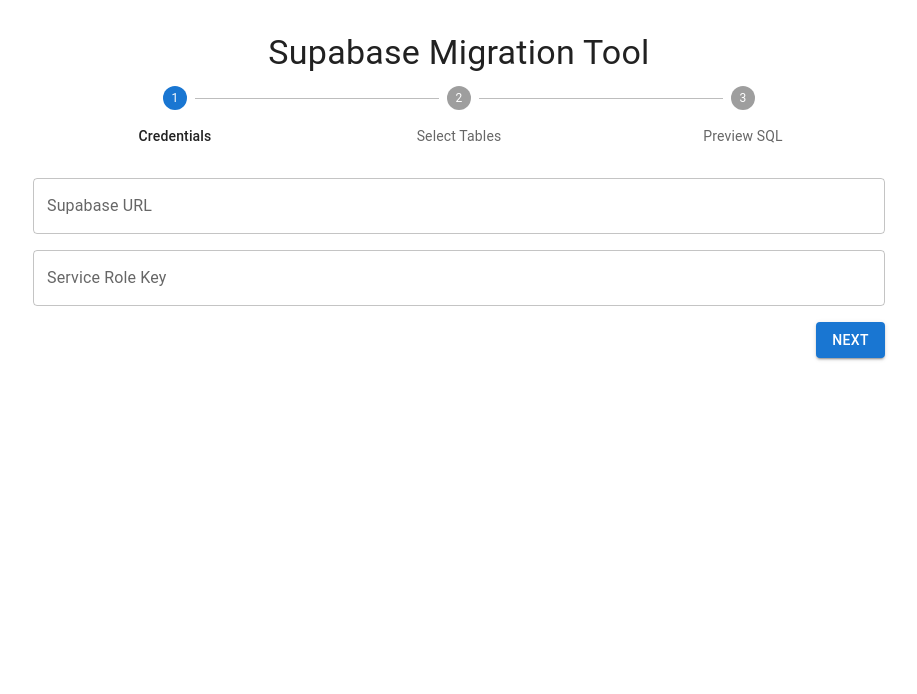
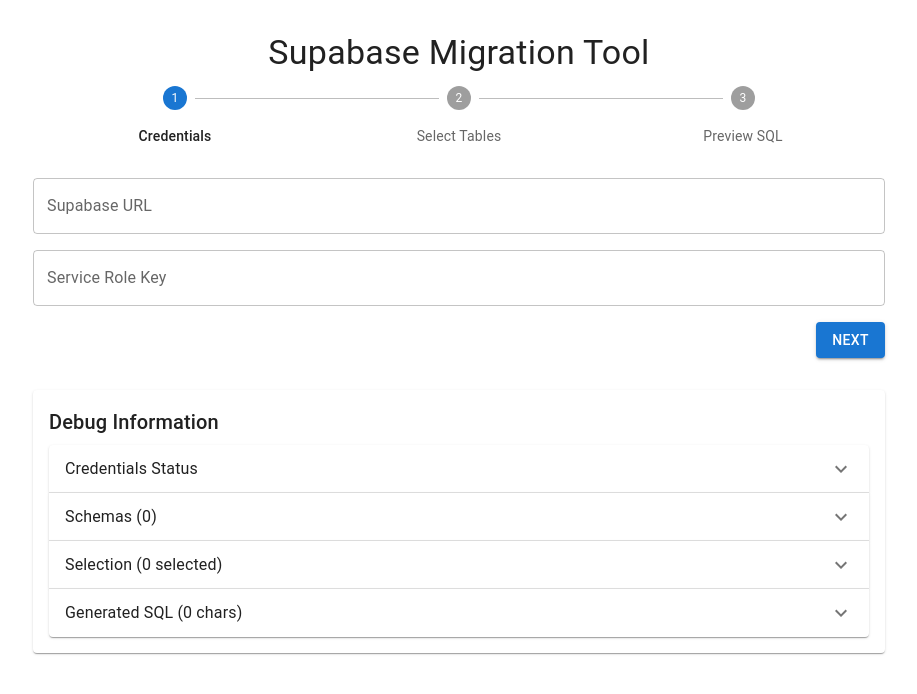
Before and after one commit to taurusites/supa-migrate, a Next.js app: page / in a window 1280 px wide. Shown: the top 694 px of the page, without its empty margins (181-1098 px from the left). Built offline with nearby package versions, Linux system fonts and the light colour scheme.

Commit message:
Kiro Added debug features to project

```diff
--- /dev/null
+++ b/components/DebugPanel.tsx
@@ -0,0 +1,62 @@
+import React from "react";
+import { Box, Paper, Typography, Accordion, AccordionSummary, AccordionDetails } from "@mui/material";
+import ExpandMoreIcon from "@mui/icons-material/ExpandMore";
+
+interface Props {
+  credentials: any;
+  schemas: any[];
+  selection: any[];
+  sql: string;
+}
+
+export default function DebugPanel({ credentials, schemas, selection, sql }: Props) {
+  if (process.env.NODE_ENV !== 'development') return null;
+
+  return (
+    <Box className="mt-8">
+      <Paper className="p-4">
+        <Typography variant="h6" gutterBottom>Debug Information</Typography>
+
+        <Accordion>
+          <AccordionSummary expandIcon={<ExpandMoreIcon />}>
+            <Typography>Credentials Status</Typography>
+          </AccordionSummary>
+          <AccordionDetails>
+            <pre>{JSON.stringify({
+              hasCredentials: !!credentials,
+              urlValid: credentials?.url?.startsWith('https://'),
+              keyLength: credentials?.key?.length || 0
+            }, null, 2)}</pre>
+          </AccordionDetails>
+        </Accordion>
+
+        <Accordion>
+          <AccordionSummary expandIcon={<ExpandMoreIcon />}>
+            <Typography>Schemas ({schemas.length})</Typography>
+          </AccordionSummary>
+          <AccordionDetails>
+            <pre>{JSON.stringify(schemas, null, 2)}</pre>
+          </AccordionDetails>
+        </Accordion>
+
+        <Accordion>
+          <AccordionSummary expandIcon={<ExpandMoreIcon />}>
+            <Typography>Selection ({selection.filter(s => s.selected).length} selected)</Typography>
+          </AccordionSummary>
+          <AccordionDetails>
+            <pre>{JSON.stringify(selection.filter(s => s.selected), null, 2)}</pre>
+          </AccordionDetails>
+        </Accordion>
+
+        <Accordion>
+          <AccordionSummary expandIcon={<ExpandMoreIcon />}>
+            <Typography>Generated SQL ({sql.length} chars)</Typography>
+          </AccordionSummary>
+          <AccordionDetails>
+            <pre className="whitespace-pre-wrap max-h-64 overflow-auto">{sql.substring(0, 1000)}{sql.length > 1000 ? '...' : ''}</pre>
+          </AccordionDetails>
+        </Accordion>
+      </Paper>
+    </Box>
+  );
+}
--- a/components/Step2Select.tsx
+++ b/components/Step2Select.tsx
@@ -10,9 +10,10 @@
   setSelection: (s: TableSelection[]) => void;
   onNext: () => void;
   onBack: () => void;
+  onSchemasLoaded?: (schemas: SchemaInfo[]) => void;
 }
 
-export default function Step2Select({ selection, setSelection, onNext, onBack }: Props) {
+export default function Step2Select({ selection, setSelection, onNext, onBack, onSchemasLoaded }: Props) {
   const { credentials } = useSupabaseCredentials();
   const [schemas, setSchemas] = useState<SchemaInfo[]>([]);
   const [loading, setLoading] = useState(false);
@@ -25,6 +26,7 @@
     listSchemasAndTables(credentials.url, credentials.key)
       .then((data) => {
         setSchemas(data);
+        onSchemasLoaded?.(data);
         if (!selection.length) {
           const init: TableSelection[] = [];
           data.forEach((s) =>
--- a/components/Wizard.tsx
+++ b/components/Wizard.tsx
@@ -3,13 +3,17 @@
 import Step1Credentials from "./Step1Credentials";
 import Step2Select from "./Step2Select";
 import Step3SQLPreview from "./Step3SQLPreview";
+import DebugPanel from "./DebugPanel";
+import { useSupabaseCredentials } from "../context/SupabaseContext";
 import { TableSelection } from "../types";
 
 const steps = ["Credentials", "Select Tables", "Preview SQL"];
 
 export default function Wizard() {
+  const { credentials } = useSupabaseCredentials();
   const [active, setActive] = useState(0);
   const [selection, setSelection] = useState<TableSelection[]>([]);
+  const [schemas, setSchemas] = useState<any[]>([]);
   const [sql, setSQL] = useState("");
 
   return (
@@ -29,6 +33,7 @@
             setSelection={setSelection}
             onNext={() => setActive(2)}
             onBack={() => setActive(0)}
+            onSchemasLoaded={setSchemas}
           />
         )}
         {active === 2 && (
@@ -40,6 +45,13 @@
           />
         )}
       </Box>
+
+      <DebugPanel
+        credentials={credentials}
+        schemas={schemas}
+        selection={selection}
+        sql={sql}
+      />
     </Box>
   );
 }
```
Also changed, not shown: .kiro/steering/product.md, 1 other file (tests, documents, lock files or other folders).
